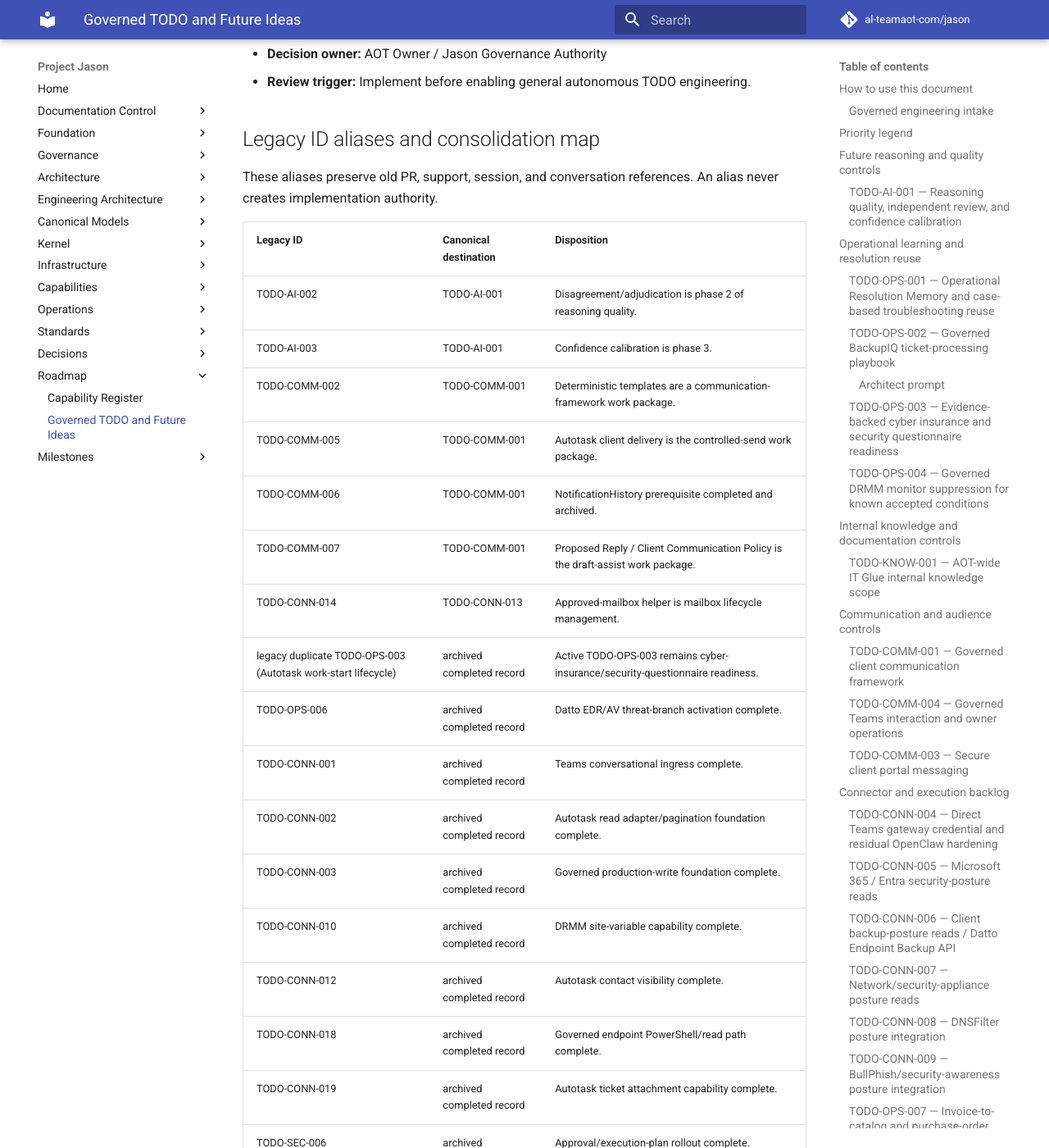
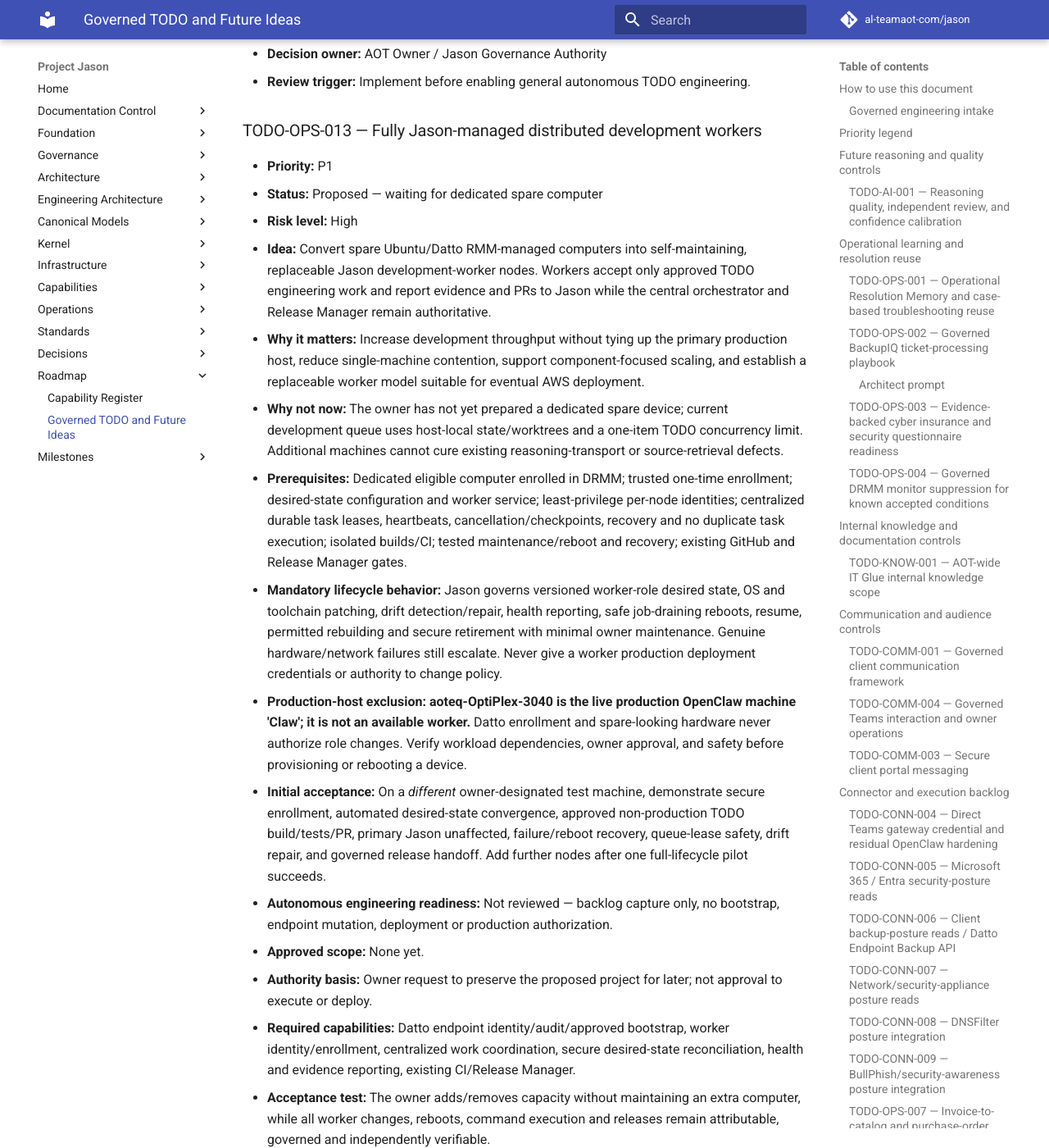
Before and after one commit to al-teamaot-com/jason, an MkDocs documentation site: the page built from docs/roadmaps/Project-Jason-TODO-and-Future-Ideas.md, in a window 1280 px wide and 1400 px high, scrolled down 51888 px. Shown: the whole window at 82% size. Built offline with MkDocs 1.6.1 and Material for MkDocs 9.7.7, drawn with Linux system fonts in a browser that asks for light colours; comment, search, counter and statistics services are not loaded; some of the changed text lies outside the part shown.

Commit message:
docs(todo): capture Jason-managed distributed worker design and Claw exclusion

```diff
--- a/docs/roadmaps/Project-Jason-TODO-and-Future-Ideas.md
+++ b/docs/roadmaps/Project-Jason-TODO-and-Future-Ideas.md
@@ -1147,6 +1147,28 @@
 - **Decision owner:** AOT Owner / Jason Governance Authority
 - **Review trigger:** Implement before enabling general autonomous TODO engineering.
 
+### TODO-OPS-013 — Fully Jason-managed distributed development workers
+
+- **Priority:** P1
+- **Status:** Proposed — waiting for dedicated spare computer
+- **Risk level:** High
+- **Idea:** Convert spare Ubuntu/Datto RMM-managed computers into self-maintaining, replaceable Jason development-worker nodes. Workers accept only approved TODO engineering work and report evidence and PRs to Jason while the central orchestrator and Release Manager remain authoritative.
+- **Why it matters:** Increase development throughput without tying up the primary production host, reduce single-machine contention, support component-focused scaling, and establish a replaceable worker model suitable for eventual AWS deployment.
+- **Why not now:** The owner has not yet prepared a dedicated spare device; current development queue uses host-local state/worktrees and a one-item TODO concurrency limit. Additional machines cannot cure existing reasoning-transport or source-retrieval defects.
+- **Prerequisites:** Dedicated eligible computer enrolled in DRMM; trusted one-time enrollment; desired-state configuration and worker service; least-privilege per-node identities; centralized durable task leases, heartbeats, cancellation/checkpoints, recovery and no duplicate task execution; isolated builds/CI; tested maintenance/reboot and recovery; existing GitHub and Release Manager gates.
+- **Mandatory lifecycle behavior:** Jason governs versioned worker-role desired state, OS and toolchain patching, drift detection/repair, health reporting, safe job-draining reboots, resume, permitted rebuilding and secure retirement with minimal owner maintenance. Genuine hardware/network failures still escalate. Never give a worker production deployment credentials or authority to change policy.
+- **Production-host exclusion:** **aoteq-OptiPlex-3040 is the live production OpenClaw machine 'Claw'; it is not an available worker.** Datto enrollment and spare-looking hardware never authorize role changes. Verify workload dependencies, owner approval, and safety before provisioning or rebooting a device.
+- **Initial acceptance:** On a *different* owner-designated test machine, demonstrate secure enrollment, automated desired-state convergence, approved non-production TODO build/tests/PR, primary Jason unaffected, failure/reboot recovery, queue-lease safety, drift repair, and governed release handoff. Add further nodes after one full-lifecycle pilot succeeds.
+- **Autonomous engineering readiness:** Not reviewed — backlog capture only, no bootstrap, endpoint mutation, deployment or production authorization.
+- **Approved scope:** None yet.
+- **Authority basis:** Owner request to preserve the proposed project for later; not approval to execute or deploy.
+- **Required capabilities:** Datto endpoint identity/audit/approved bootstrap, worker identity/enrollment, centralized work coordination, secure desired-state reconciliation, health and evidence reporting, existing CI/Release Manager.
+- **Acceptance test:** The owner adds/removes capacity without maintaining an extra computer, while all worker changes, reboots, command execution and releases remain attributable, governed and independently verifiable.
+- **Open questions:** Exact spare hardware and OS; supported Datto bootstrap route; trusted credential and network model; node isolation vs Ubuntu production operations.
+- **Decision owner:** AOT Owner / Jason Architecture Authority
+- **Review trigger:** Owner supplies the hostname or exact Datto device ID of a **dedicated spare computer**.
+- **Tracking:** [GitHub #1459](https://github.com/al-teamaot-com/jason/issues/1459)
+
 ## Legacy ID aliases and consolidation map
 
 These aliases preserve old PR, support, session, and conversation references. An alias never creates implementation authority.
```
